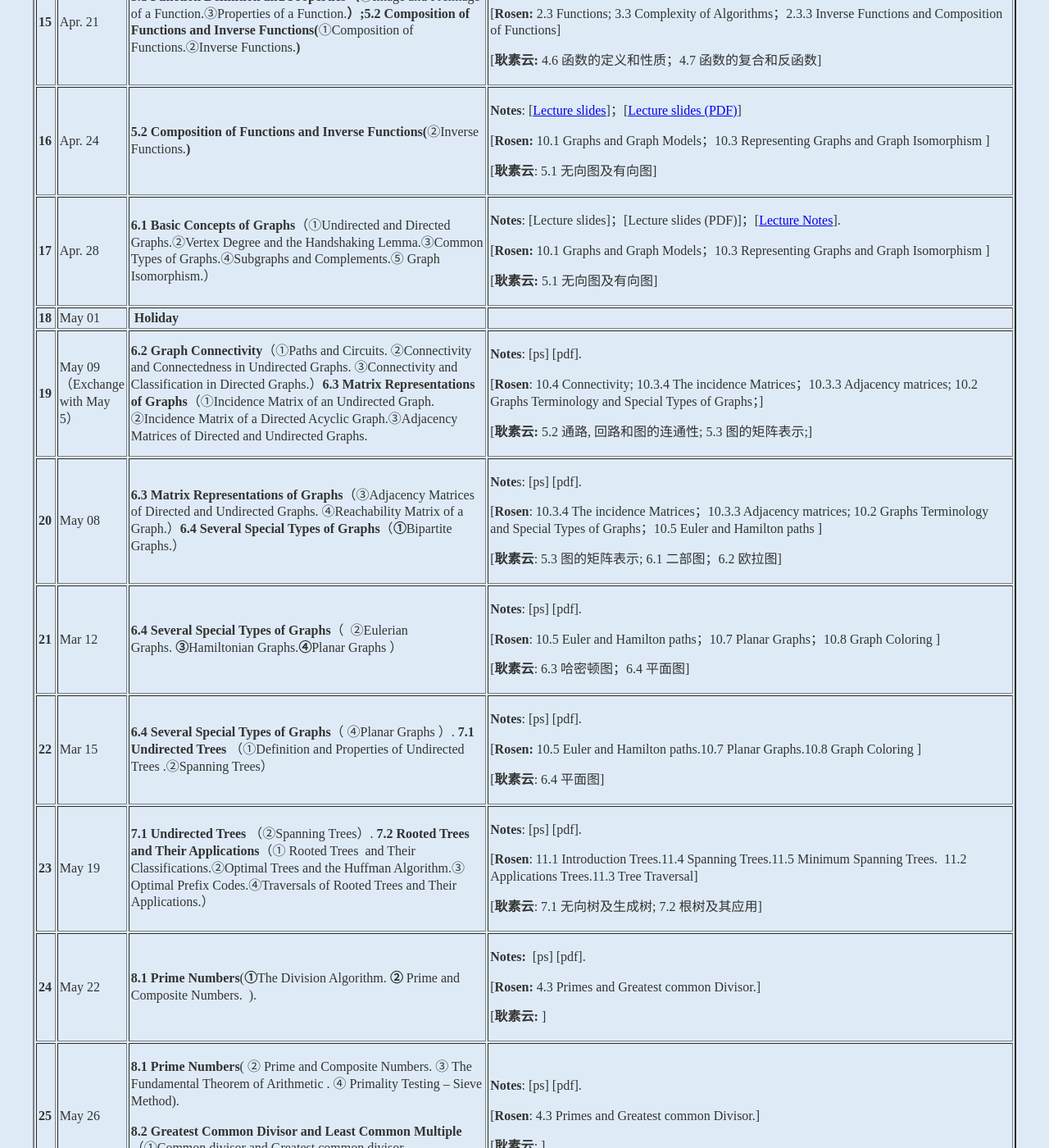
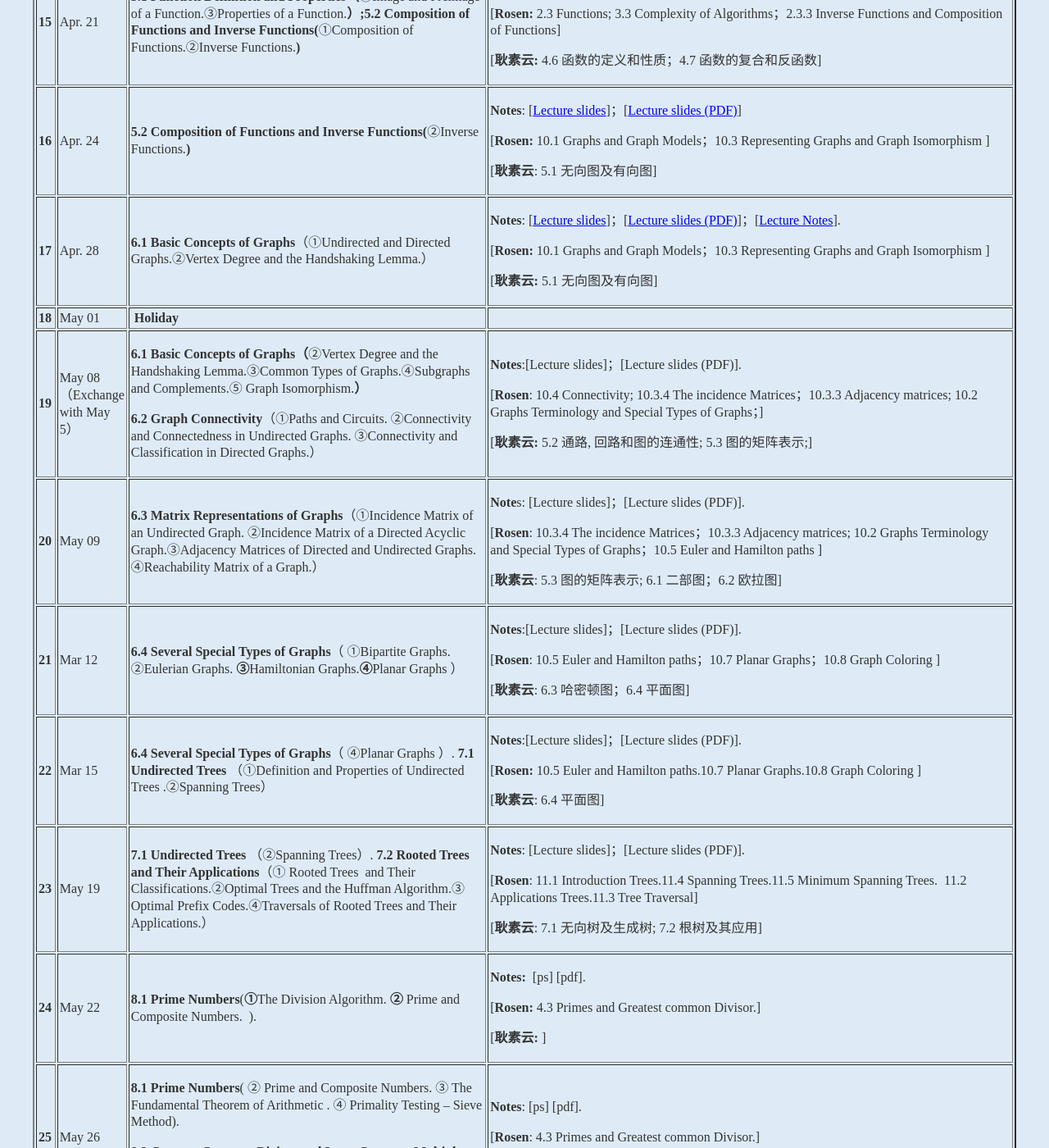
Before and after one commit to kejiwei/kejiwei.github.io, a Jekyll site: the page teaching/courses/dismath/index.html, which Jekyll copies as it is, in a window 1280 px wide and 1400 px high, scrolled down 3158 px. Shown: the whole window at 82% size. Built offline with Jekyll 4.4.1, drawn with Linux system fonts in a browser that asks for light colours.

Commit message:
20260428

```diff
--- a/teaching/courses/dismath/index.html
+++ b/teaching/courses/dismath/index.html
@@ -228,9 +228,9 @@
                 <tr>
                 <td><b>17</b></td>
                 <td>Apr. 28</td>
-                <td><p><strong>6.1 Basic Concepts of Graphs</strong>（①Undirected and Directed Graphs.②Vertex Degree and the Handshaking Lemma.③Common Types of Graphs.④Subgraphs and Complements.⑤ Graph Isomorphism.）</p>
+                <td><p><strong>6.1 Basic Concepts of Graphs</strong>（①Undirected and Directed Graphs.②Vertex Degree and the Handshaking Lemma.）</p>
                 </td>
-                <td><p><strong>Notes</strong>:  [Lecture slides]；[Lecture slides (PDF)]；[<a href="slides/离散数学讲义第7章-图论-20260415.pdf">Lecture Notes</a>].</p>
+                <td><p><strong>Notes</strong>:  [<a href="slides/CH6.1-4 Graphs-26(17)1-19.ppsx">Lecture slides</a>]；[<a href="slides/CH6.1-4 Graphs-26(17)1-19.pdf">Lecture slides (PDF)</a>]；[<a href="slides/离散数学讲义第7章-图论-20260415.pdf">Lecture Notes</a>].</p>
                   <p>[<strong>Rosen: </strong>10.1 Graphs and Graph Models；10.3 Representing Graphs and Graph Isomorphism ]</p>
                   <p>[<strong>耿素云: </strong>5.1 无向图及有向图] </p></td>
                 </tr>
@@ -245,18 +245,19 @@
 
                 <tr>
                 <td><b>19</b></td>
-                <td>May 09（Exchange with May 5）</td>
-                <td><strong>6.2 Graph Connectivity</strong>（①Paths and Circuits. ②Connectivity and Connectedness in Undirected Graphs. ③Connectivity and Classification in Directed Graphs.）<strong>6.3 Matrix Representations of Graphs</strong>（①Incidence Matrix of an Undirected Graph. ②Incidence Matrix of a Directed Acyclic Graph.③Adjacency Matrices of Directed and Undirected Graphs.</td>
-                <td><p><strong>Notes</strong>: [ps] [pdf].</p>
+                <td>May 08（Exchange with May 5）</td>
+                <td><p><strong>6.1 Basic Concepts of Graphs（</strong>②Vertex Degree and the Handshaking Lemma.③Common Types of Graphs.④Subgraphs and Complements.⑤ Graph Isomorphism.<strong>）</strong></p>
+                  <p><strong>6.2 Graph Connectivity</strong>（①Paths and Circuits. ②Connectivity and Connectedness in Undirected Graphs. ③Connectivity and Classification in Directed Graphs.）<strong>&nbsp;</strong></p></td>
+                <td><p><strong>Notes</strong>:[Lecture slides]；[Lecture slides (PDF)].</p>
                   <p>[<strong>Rosen</strong>: 10.4 Connectivity; 10.3.4 The incidence Matrices；10.3.3 Adjacency matrices; 10.2 Graphs Terminology and Special Types of Graphs；]</p>
                   <p>[<strong>耿素云:</strong> 5.2 通路, 回路和图的连通性; 5.3 图的矩阵表示;] </p></td>
                 </tr>
 
                 <tr>
                 <td><strong>20</strong></td>
-                <td>May 08</td>
-                <td><strong>6.3 Matrix Representations of Graphs</strong>（③Adjacency Matrices of Directed and Undirected Graphs. ④Reachability Matrix of a Graph.）<strong>6</strong><strong>.4 Several Special Types of Graphs</strong>（<strong>①</strong>Bipartite Graphs.）</td>
-                <td><p><strong>Note</strong>s: [ps] [pdf].</p>
+                <td>May 09</td>
+                <td><strong>6.3 Matrix Representations of Graphs</strong>（①Incidence Matrix of an Undirected Graph. ②Incidence Matrix of a Directed Acyclic Graph.③Adjacency Matrices of Directed and Undirected Graphs. ④Reachability Matrix of a Graph.）<strong>&nbsp;</strong></td>
+                <td><p><strong>Note</strong>s: [Lecture slides]；[Lecture slides (PDF)].</p>
                   <p>[<strong>Rosen</strong>: 10.3.4 The incidence Matrices；10.3.3 Adjacency matrices;&nbsp;10.2 Graphs Terminology and Special Types of Graphs；10.5 Euler and Hamilton paths  ]&nbsp;</p>
                   <p>[<strong>耿素云</strong>: 5.3 图的矩阵表示; 6.1 二部图；6.2 欧拉图] </p></td>
                 </tr>
@@ -265,8 +266,8 @@
                 <tr>
                 <td><b>21</b></td>
                 <td>Mar 12</td>
-                <td><strong>6.4 Several Special Types of Graphs</strong>（&nbsp; ②Eulerian Graphs.&nbsp;<strong>③</strong>Hamiltonian Graphs.<b>④</b>Planar Graphs ）</td>
-                <td><p><strong>Notes</strong>: [ps] [pdf].</p>
+                <td><strong>6.4 Several Special Types of Graphs</strong>（&nbsp;①Bipartite Graphs. ②Eulerian Graphs.&nbsp;<strong>③</strong>Hamiltonian Graphs.<b>④</b>Planar Graphs ）</td>
+                <td><p><strong>Notes</strong>:[Lecture slides]；[Lecture slides (PDF)].</p>
 
 <p>[<strong>Rosen</strong>: 10.5 Euler and Hamilton paths；10.7 Planar Graphs；10.8 Graph Coloring  ]</p>
                   <p>[<strong>耿素云</strong>: 6.3 哈密顿图；6.4 平面图] </p></td>
@@ -278,7 +279,7 @@
                 <td>Mar 15</td>
                 <td><p><strong>6.4 Several Special Types of Graphs</strong>（ ④Planar Graphs ）. <strong>7.1 Undirected Trees</strong> （①Definition and Properties of Undirected Trees .②Spanning Trees）</p>
                   </td>
-                <td><p><strong>Notes</strong>: [ps] [pdf].</p>
+                <td><p><strong>Notes</strong>:[Lecture slides]；[Lecture slides (PDF)].</p>
                   <p>[<strong>Rosen:</strong> 10.5 Euler and Hamilton paths.10.7 Planar Graphs.10.8 Graph Coloring ]&nbsp;</p>
 					<p>[<strong>耿素云</strong>: 6.4 平面图]</p></td>
                </tr>
@@ -286,7 +287,7 @@
                 <td><strong>23</strong></td>
                 <td>May 19</td>
                 <td><strong>7.1 Undirected Trees</strong> （②Spanning Trees）. <strong>7.2 Rooted Trees and Their Applications</strong>（① Rooted Trees&nbsp; and Their Classifications.②Optimal Trees and the Huffman Algorithm.③ Optimal Prefix Codes.④Traversals of Rooted Trees and Their Applications.）</td>
-                <td><p><strong>Notes</strong>: [ps] [pdf].</p>
+                <td><p><strong>Notes</strong>: [Lecture slides]；[Lecture slides (PDF)].</p>
                   <p>[<strong>Rosen</strong>: 11.1 Introduction Trees.11.4 Spanning Trees.11.5 Minimum Spanning Trees.&nbsp; 11.2 Applications Trees.11.3 Tree Traversal]&nbsp;</p>
                   <p>[<b>耿素云</b>: 7.1 无向树及生成树;&nbsp;7.2 根树及其应用] </p></td>
                 </tr>
```
Also changed, not shown: 2 other files.
